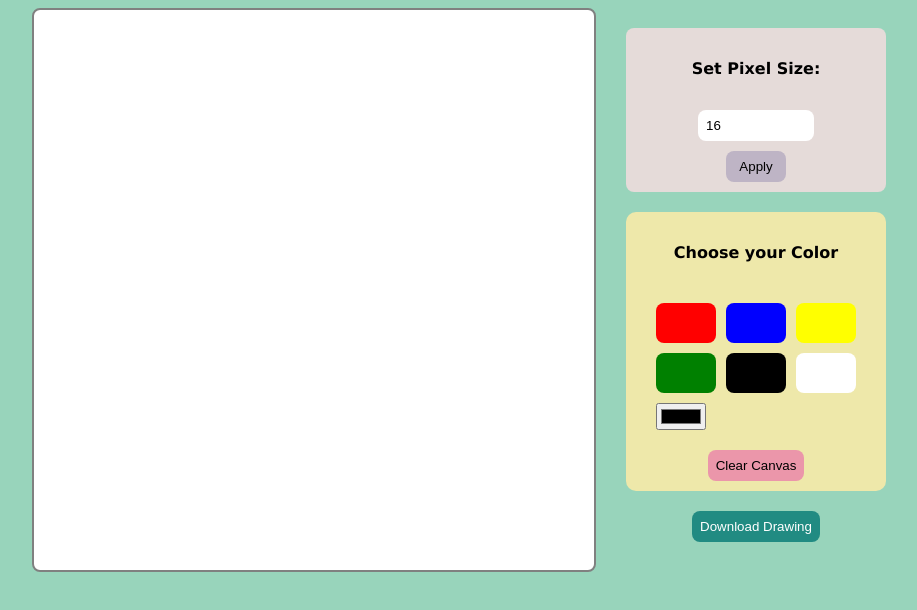
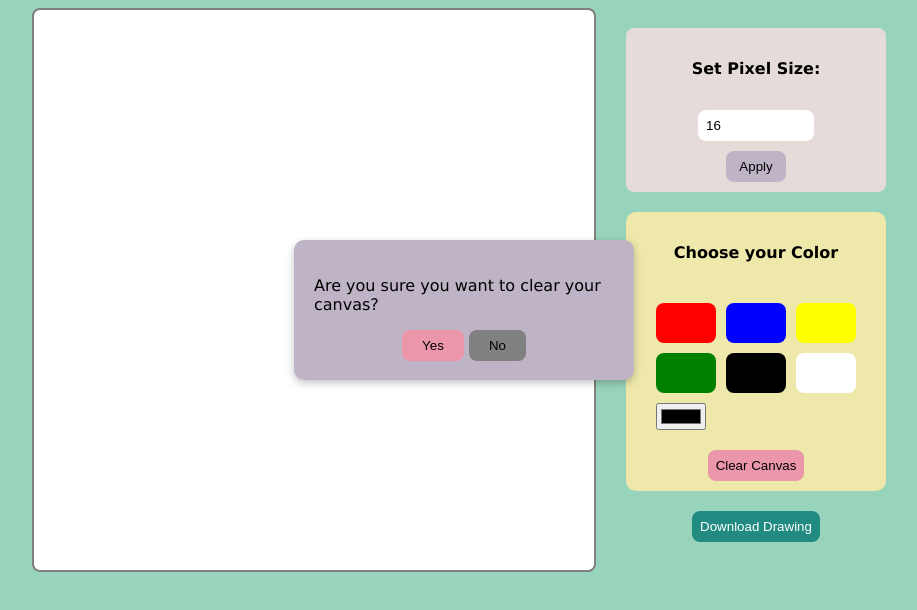
Before and after one commit to kimzii/SketchApp, a plain HTML site: page index.html in a window 1280 px wide. Both pictures are taken after a click on the button "Clear Canvas". Shown: the whole page, without its empty margins (176-1093 px from the left). Drawn offline with Linux system fonts and the light colour scheme.

Commit message:
added confirmation for clearing canvas

```diff
--- a/index.html
+++ b/index.html
@@ -8,6 +8,13 @@
     <link rel="stylesheet" href="./style.css" />
   </head>
   <body>
+    <div id="modal">
+      <p>Are you sure you want to clear your canvas?</p>
+      <div>
+        <button class="button" id="yes">Yes</button>
+        <button class="button" id="no">No</button>
+      </div>
+    </div>
     <div id="container"></div>
 
     <div id="controller">
--- a/script.js
+++ b/script.js
@@ -22,8 +22,19 @@ function setSize(){
 
 function clearCanvas()  {
   const getSize = document.querySelector("#size");
+  const modal = document.querySelector("#modal");
   size = parseInt(getSize.value);
-  generateCanvas(size);
+
+  modal.style.display = "flex";
+
+  document.querySelector("#yes").addEventListener("click", () => {
+    generateCanvas(size);
+    modal.style.display = "none";
+  })
+
+  document.querySelector("#no").addEventListener("click", () => {
+    modal.style.display = "none";
+  })
 }
 
 function generateCanvas(size) {
--- a/style.css
+++ b/style.css
@@ -1,22 +1,21 @@
-body{
+body {
   display: flex;
   justify-content: center;
   gap: 20px;
   font-family: Verdana, Geneva, Tahoma, sans-serif;
-    background-color: #98D4BB;
+  background-color: #98d4bb;
 }
 
-#container{
+#container {
   border: 2px solid gray;
   width: 560px;
   height: 560px;
   display: grid;
   border-radius: 8px;
   background-color: white;
-
 }
 
-#controller{
+#controller {
   padding: 20px;
   border-radius: 8px;
   display: flex;
@@ -26,42 +25,41 @@ body{
   width: 240px;
 }
 
-#canvasSize{
+#canvasSize {
   display: flex;
   flex-direction: column;
   align-items: center;
   width: 100%;
   gap: 10px;
-    background-color: #E5DBD9;
+  background-color: #e5dbd9;
   padding: 10px;
   border-radius: 8px;
 }
 
-#canvasSize button{
+#canvasSize button {
   width: 60px;
   padding: 8px;
-    background-color: #BEB4C5;
+  background-color: #beb4c5;
   border: none;
   border-radius: 8px;
 }
 
-#canvasSize input{
+#canvasSize input {
   width: 100px;
   border: none;
   padding: 8px;
   border-radius: 8px;
 }
 
-#clearCanvas{
-    background-color: #EB96AA;
+#clearCanvas {
+  background-color: #eb96aa;
   border: none;
   padding: 8px;
   border-radius: 8px;
   color: black;
-
 }
 
-#color{
+#color {
   background-color: palegoldenrod;
   border-radius: 10px;
   padding: 10px;
@@ -70,7 +68,7 @@ body{
   align-items: center;
 }
 
-.chooseColor{
+.chooseColor {
   display: grid;
   grid-template-columns: repeat(3, 1fr);
   grid-column-gap: 10px;
@@ -80,42 +78,70 @@ body{
   padding: 10px;
 }
 
-.chooseColor button{
+.chooseColor button {
   padding: 20px 0 20px 0;
   border: none;
   border-radius: 8px;
 }
 
-
-#red{
+#red {
   background-color: red;
 }
 
-#blue{
+#blue {
   background-color: blue;
 }
 
-#yellow{
+#yellow {
   background-color: yellow;
 }
 
-#green{
+#green {
   background-color: green;
 }
 
-#black{
+#black {
   background-color: black;
 }
 
-#white{
+#white {
   background-color: white;
 }
 
-
-#download{
-    background-color: #218B82;
+#download {
+  background-color: #218b82;
   color: white;
   padding: 8px;
   border: none;
   border-radius: 8px;
 }
+
+#modal {
+  background-color: #beb4c5;
+  width: 300px;
+  height: 100px;
+  position: fixed;
+  top: 30%;
+  border-radius: 10px;
+  box-shadow: rgba(0, 0, 0, 0.24) 0px 3px 8px;
+  padding: 20px;
+  display: none;
+  flex-direction: column;
+  align-items: center;
+
+}
+
+
+#modal .button{
+    padding: 8px 20px;
+    border: none;
+    border-radius: 8px;
+}
+
+#modal #yes{
+    background-color: #eb96aa;
+}
+
+#modal #no{
+    background-color: gray;
+}
```
Lines whose indentation alone changed are shown as unchanged.
